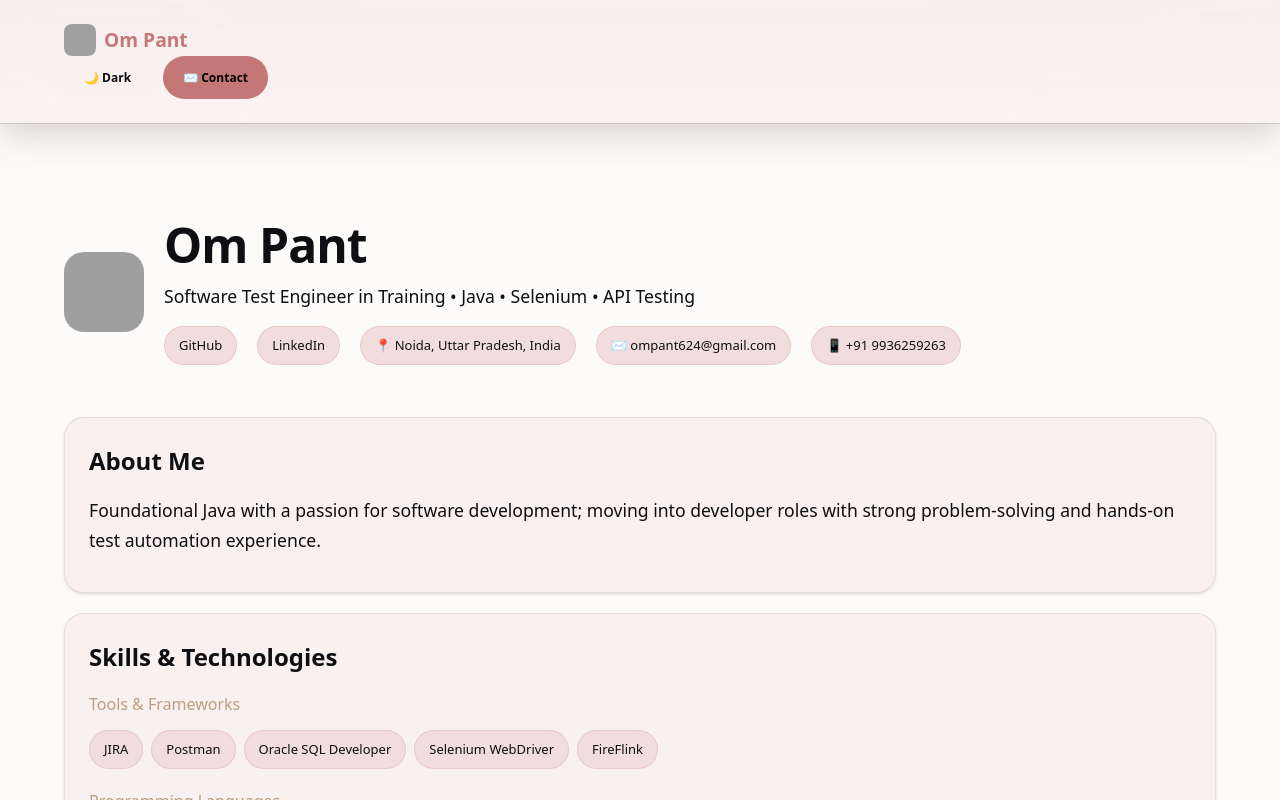
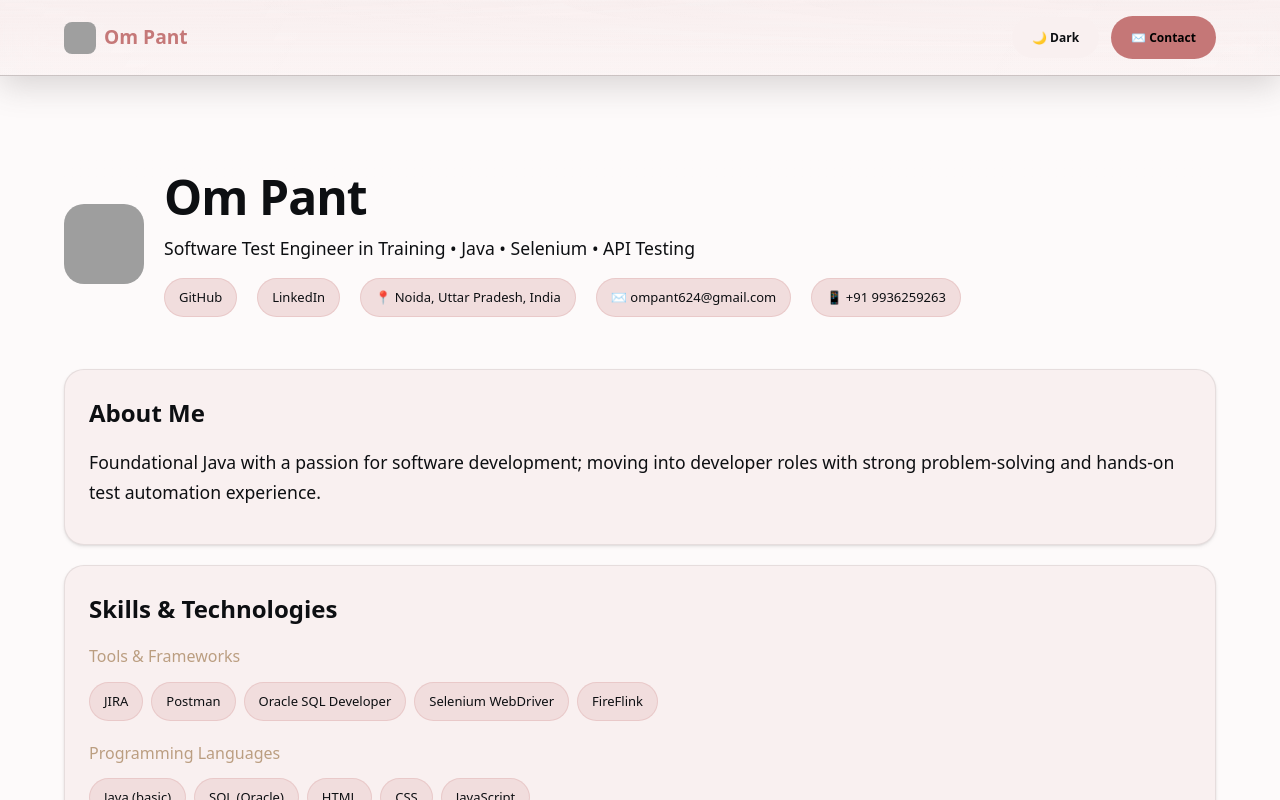
Before and after one commit to theompant/About-Me, a Next.js app: page / in a window 1280 px wide. Shown: the top 800 px of the page. Built offline with nearby package versions, Linux system fonts and the light colour scheme; grey boxes are pictures that could not be loaded; a web font is replaced by a local one.

Commit message:
Update globals.css

```diff
--- a/styles/globals.css
+++ b/styles/globals.css
@@ -8,7 +8,8 @@
   --m3-radius-md: 16px;
   --m3-radius-sm: 12px;
   --m3-radius-xs: 8px;
-  color-scheme: light dark;
+  color-scheme: light dark; /* Enable native dark mode for form controls */
+
 
   /* Light theme base (overridden by dynamic theming at runtime) */
   --m3-primary: #6750a4;
@@ -32,14 +33,21 @@
   --m3-elevation-2: 0 2px 6px rgba(0,0,0,.1), 0 4px 12px rgba(0,0,0,.08);
   --m3-elevation-3: 0 4px 8px rgba(0,0,0,.12), 0 6px 20px rgba(0,0,0,.1);
 
-  /* Motion tokens */
+  /* Transitions */
   --m3-fast: 0.2s cubic-bezier(0.4, 0.0, 0.2, 1);
-  --m3-theme-dur: 260ms;
-  --m3-theme-ease: cubic-bezier(.2,0,.2,1);
 }
 
-/* Dark tokens */
 [data-theme="dark"] {
+
+  transition:
+    --m3-surface 260ms cubic-bezier(.2,0,.2,1),
+    --m3-on-surface 260ms cubic-bezier(.2,0,.2,1),
+    --m3-surface-container 260ms cubic-bezier(.2,0,.2,1),
+    --m3-surface-container-high 260ms cubic-bezier(.2,0,.2,1),
+    --m3-primary 260ms cubic-bezier(.2,0,.2,1),
+    --m3-secondary 260ms cubic-bezier(.2,0,.2,1),
+    --m3-tertiary 260ms cubic-bezier(.2,0,.2,1),
+    --m3-outline 260ms cubic-bezier(.2,0,.2,1);
   --m3-surface: #121316;
   --m3-on-surface: #e4e2e6;
 
@@ -56,34 +64,14 @@
   --m3-tertiary: #e5b8c7;
 }
 
-/* Smooth theme transitions (M3 expressive) */
-:root, [data-theme="dark"] {
-  transition:
-    --m3-surface var(--m3-theme-dur) var(--m3-theme-ease),
-    --m3-on-surface var(--m3-theme-dur) var(--m3-theme-ease),
-    --m3-surface-container var(--m3-theme-dur) var(--m3-theme-ease),
-    --m3-surface-container-high var(--m3-theme-dur) var(--m3-theme-ease),
-    --m3-primary var(--m3-theme-dur) var(--m3-theme-ease),
-    --m3-secondary var(--m3-theme-dur) var(--m3-theme-ease),
-    --m3-tertiary var(--m3-theme-dur) var(--m3-theme-ease),
-    --m3-outline var(--m3-theme-dur) var(--m3-theme-ease);
-}
-
-/* Direct color animations where needed */
-html, body {
-  height: 100%;
-  background: var(--m3-surface) !important;
-  color: var(--m3-on-surface) !important;
-  transition:
-    background-color var(--m3-theme-dur) var(--m3-theme-ease),
-    color var(--m3-theme-dur) var(--m3-theme-ease);
-}
-
 /* ============ Resets ============ */
 * { box-sizing: border-box; margin: 0; padding: 0; }
+html, body { height: 100%; }
 
 body {
   font-family: 'Google Sans', system-ui, -apple-system, 'Segoe UI', Roboto, 'Helvetica Neue', Arial, 'Noto Sans', sans-serif;
+  background: var(--m3-surface);
+  color: var(--m3-on-surface);
   line-height: 1.6;
   font-size: 16px;
   -webkit-font-smoothing: antialiased;
@@ -101,11 +89,7 @@ a { color: inherit; text-decoration: none; }
   box-shadow: var(--m3-elevation-1);
   padding: 24px;
   margin-bottom: 20px;
-  transition:
-    transform var(--m3-fast),
-    box-shadow var(--m3-fast),
-    background-color 300ms var(--m3-theme-ease),
-    border-color 300ms var(--m3-theme-ease);
+  transition: transform var(--m3-fast), box-shadow var(--m3-fast), background var(--m3-fast), border-color var(--m3-fast);
   border: 1px solid color-mix(in srgb, var(--m3-outline) 12%, transparent);
 }
 .card:hover { transform: translateY(-2px); box-shadow: var(--m3-elevation-2); }
@@ -182,17 +166,22 @@ li { margin-bottom: 4px; }
   z-index: 100;
   isolation: isolate;
   background:
-    radial-gradient(140% 120% at 50% -40%, color-mix(in srgb, #ffffff 8%, transparent) 0%, transparent 60%),
+    radial-gradient(120% 100% at 10% -10%, color-mix(in srgb, #ffffff 10%, transparent) 0%, transparent 50%),
+    radial-gradient(120% 140% at 90% 0%, color-mix(in srgb, #ffffff 6%, transparent) 0%, transparent 60%),
     linear-gradient(180deg,
-      color-mix(in srgb, var(--m3-surface-container-high) 86%, transparent),
-      color-mix(in srgb, var(--m3-surface-container) 64%, transparent));
+      color-mix(in srgb, var(--m3-surface-container-high) 75%, transparent),
+      color-mix(in srgb, var(--m3-surface-container) 55%, transparent));
   backdrop-filter: blur(24px) saturate(135%);
   -webkit-backdrop-filter: blur(24px) saturate(135%);
   border-bottom: 1px solid color-mix(in srgb, var(--m3-outline) 28%, transparent);
   box-shadow:
     inset 0 1px 0 color-mix(in srgb, #ffffff 16%, transparent),
     0 10px 32px color-mix(in srgb, var(--m3-outline) 22%, transparent);
-  transition: background-color 320ms var(--m3-theme-ease), border-color 320ms var(--m3-theme-ease), box-shadow 320ms var(--m3-theme-ease);
+    background:
+    radial-gradient(140% 120% at 50% -40%, color-mix(in srgb, #ffffff 8%, transparent) 0%, transparent 60%),
+    linear-gradient(180deg,
+      color-mix(in srgb, var(--m3-surface-container-high) 86%, transparent),
+      color-mix(in srgb, var(--m3-surface-container) 64%, transparent));
 }
 [data-theme="dark"] .liquid-nav {
   background:
@@ -200,6 +189,67 @@ li { margin-bottom: 4px; }
     linear-gradient(180deg,
       color-mix(in srgb, var(--m3-surface-container-high) 88%, transparent),
       color-mix(in srgb, var(--m3-surface-container) 70%, transparent));
+}
+/* sheen and microtexture layers */
+.liquid-nav::before {
+  content: "";
+  position: absolute; inset: 0; pointer-events: none;
+  background: linear-gradient(120deg, color-mix(in srgb, #ffffff 7%, transparent) 0%, transparent 30%, transparent 70%, color-mix(in srgb, #ffffff 5%, transparent) 100%);
+  opacity: 0.35; mix-blend-mode: soft-light;
+}
+.liquid-nav::after {
+  content: "";
+  position: absolute; inset: 0; pointer-events: none; opacity: 0.06;
+  background-image:
+    repeating-linear-gradient(0deg, rgba(255,255,255,.04) 0 1px, transparent 1px 2px),
+    repeating-linear-gradient(90deg, rgba(0,0,0,.04) 0 1px, transparent 1px 2px);
+  mix-blend-mode: overlay;
+}
+.liquid-nav-inner { display: flex; align-items: center; justify-content: space-between; padding: 16px 24px; }
+
+/* Sheen utility */
+.sheen { position: relative; overflow: hidden; }
+.sheen::after {
+  content: ""; position: absolute; inset: 0; pointer-events: none;
+  background: linear-gradient(100deg, transparent 40%, color-mix(in srgb,#fff 18%, transparent) 50%, transparent 60%);
+  transform: translateX(-120%); transition: transform 1.1s cubic-bezier(.2,.8,.2,1);
+}
+.sheen:hover::after { transform: translateX(120%); }
+
+/* Optional hero surface to echo glass */
+.liquid-hero {
+  background:
+    radial-gradient(160% 140% at 0% -20%, color-mix(in srgb, #fff 6%, transparent), transparent 60%),
+    linear-gradient(180deg, color-mix(in srgb, var(--m3-surface) 92%, transparent), transparent),
+    linear-gradient(0deg, transparent 0%, color-mix(in srgb, var(--m3-surface) 6%, transparent) 100%);
+}
+
+/* ==== LOCKED Liquid Glass Header (scoped) ==== */
+.liquid-nav {
+  position: sticky;
+  top: 0;
+  z-index: 100;
+  isolation: isolate;
+  background:
+    radial-gradient(120% 100% at 10% -10%, color-mix(in srgb, #ffffff 10%, transparent) 0%, transparent 50%),
+    radial-gradient(120% 140% at 90% 0%, color-mix(in srgb, #ffffff 6%, transparent) 0%, transparent 60%),
+    linear-gradient(180deg,
+      color-mix(in srgb, var(--m3-surface-container-high) 75%, transparent),
+      color-mix(in srgb, var(--m3-surface-container) 55%, transparent));
+  backdrop-filter: blur(24px) saturate(135%);
+  -webkit-backdrop-filter: blur(24px) saturate(135%);
+  border-bottom: 1px solid color-mix(in srgb, var(--m3-outline) 28%, transparent);
+  box-shadow:
+    inset 0 1px 0 color-mix(in srgb, #ffffff 16%, transparent),
+    0 10px 32px color-mix(in srgb, var(--m3-outline) 22%, transparent);
+}
+[data-theme="dark"] .liquid-nav {
+  background:
+    radial-gradient(120% 100% at 12% -12%, color-mix(in srgb, #ffffff 8%, transparent) 0%, transparent 50%),
+    radial-gradient(120% 140% at 88% 0%, color-mix(in srgb, #ffffff 5%, transparent) 0%, transparent 62%),
+    linear-gradient(180deg,
+      color-mix(in srgb, var(--m3-surface-container-high) 82%, transparent),
+      color-mix(in srgb, var(--m3-surface-container) 62%, transparent));
   border-bottom: 1px solid color-mix(in srgb, var(--m3-outline) 36%, transparent);
   box-shadow:
     inset 0 1px 0 color-mix(in srgb, #ffffff 10%, transparent),
@@ -210,7 +260,6 @@ li { margin-bottom: 4px; }
   position: absolute; inset: 0; pointer-events: none;
   background: linear-gradient(120deg, color-mix(in srgb, #ffffff 7%, transparent) 0%, transparent 30%, transparent 70%, color-mix(in srgb, #ffffff 5%, transparent) 100%);
   opacity: 0.35; mix-blend-mode: soft-light;
-  transition: opacity 300ms var(--m3-theme-ease);
 }
 .liquid-nav::after {
   content: "";
@@ -220,17 +269,9 @@ li { margin-bottom: 4px; }
     repeating-linear-gradient(90deg, rgba(0,0,0,.04) 0 1px, transparent 1px 2px);
   mix-blend-mode: overlay;
 }
+.liquid-nav-inner { display: flex; align-items: center; justify-content: space-between; padding: 16px 24px; }
 
-/* Hero */
-.liquid-hero {
-  background:
-    radial-gradient(160% 140% at 0% -20%, color-mix(in srgb, #fff 6%, transparent), transparent 60%),
-    linear-gradient(180deg, color-mix(in srgb, var(--m3-surface) 92%, transparent), transparent),
-    linear-gradient(0deg, transparent 0%, color-mix(in srgb, var(--m3-surface) 6%, transparent) 100%);
-  transition: background-color 320ms var(--m3-theme-ease);
-}
-
-/* Sheen utility */
+/* Sheen utility only for buttons */
 .sheen { position: relative; overflow: hidden; }
 .sheen::after {
   content: ""; position: absolute; inset: 0; pointer-events: none;
@@ -239,19 +280,36 @@ li { margin-bottom: 4px; }
 }
 .sheen:hover::after { transform: translateX(120%); }
 
+
+/* Ensure body always follows theme tokens */
+html, body {
+  background: var(--m3-surface) !important;
+  color: var(--m3-on-surface) !important;
+}
+
 /* Meta row: label/location on left, dates on right */
-.meta { display: flex; align-items: center; gap: 10px; }
-.meta .spacer { flex: 1 1 auto; }
-.meta .dates { opacity: 0.85; font-size: 0.95rem; white-space: nowrap; }
-
-/* Theme cross-fade overlay */
+.meta {
+  display: flex;
+  align-items: center;
+  gap: 10px;
+}
+.meta .spacer {
+  flex: 1 1 auto;
+}
+.meta .dates {
+  opacity: 0.85;
+  font-size: 0.95rem;
+  white-space: nowrap;
+}
 .theme-fade {
   position: fixed;
   inset: 0;
   pointer-events: none;
   background: var(--m3-surface);
-  opacity: 0;
-  transition: opacity 200ms var(--m3-theme-ease);
+  opacity: 0.0;
+  transition: opacity 200ms cubic-bezier(.2,.0,.2,1);
   z-index: 9999;
 }
-.theme-fade.active { opacity: 0.18; }
+.theme-fade.active {
+  opacity: 0.18; /* brief veil on flip */
+}
```
